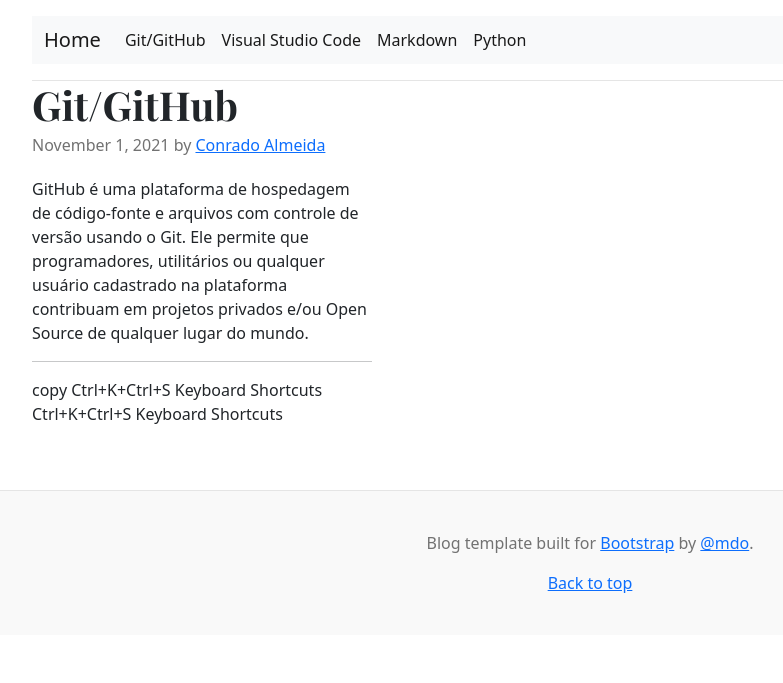
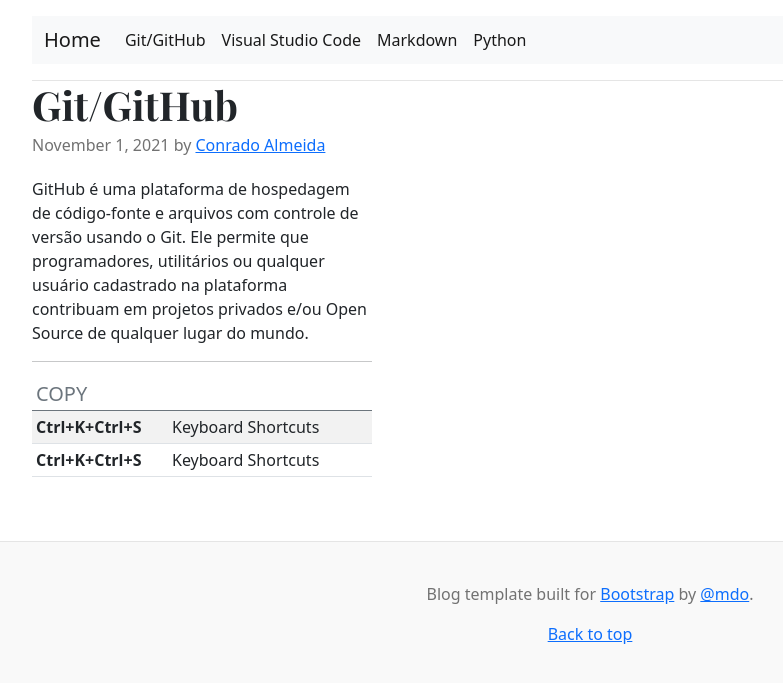
Before and after one commit to ConradoAlmeida/cheatsheets, a Jekyll site: the page built from git-cheat.html, in a window 1280 px wide. Shown: the top 683 px of the page, without its empty margins (50-833 px from the left). Built offline with Jekyll 4.4.1, drawn with Linux system fonts in a browser that asks for light colours.

Commit message:
Update git-cheat.html

```diff
--- a/git-cheat.html
+++ b/git-cheat.html
@@ -15,7 +15,7 @@
         <p class="blog-post-meta">November 1, 2021 by <a href="#">Conrado Almeida</a></p>
          <p>GitHub é uma plataforma de hospedagem de código-fonte e arquivos com controle de versão usando o Git. Ele permite que programadores,
           utilitários ou qualquer usuário cadastrado na plataforma contribuam em projetos privados e/ou Open Source de qualquer lugar do mundo.</p>
-        <hr
+        <hr>
 
 
   {% for dado in dados2 %}
```
